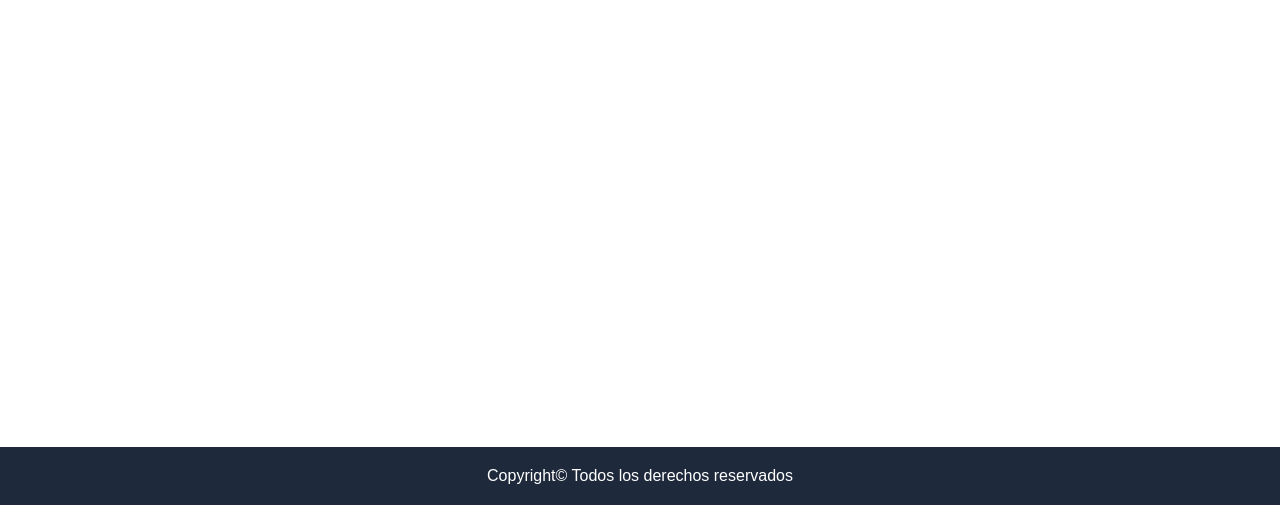
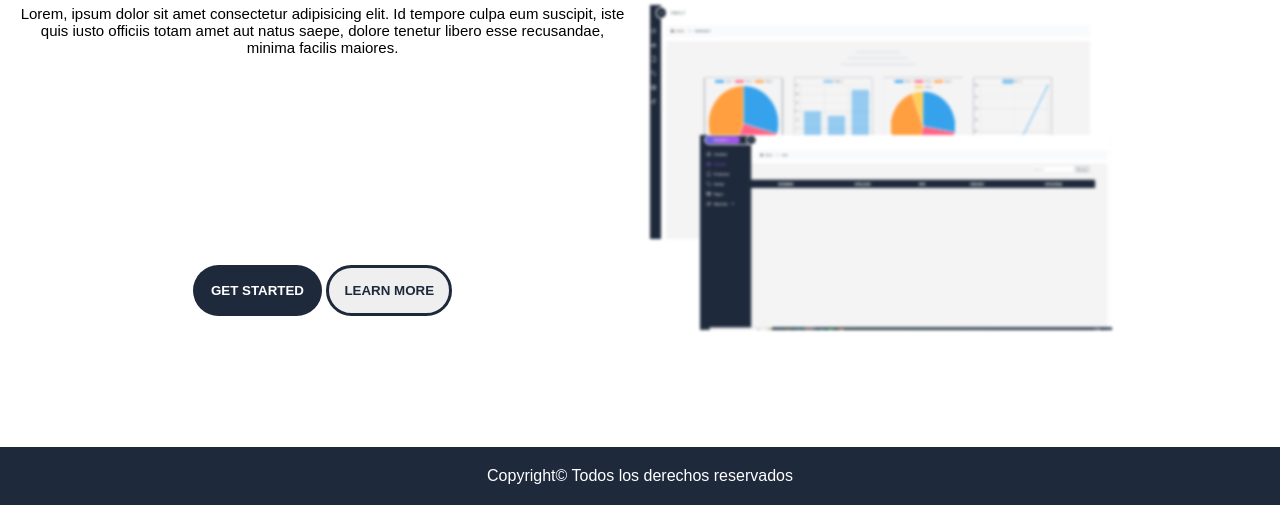
Before and after one commit to FlorCanete/Website, a plain HTML site: page index.html in a window 1280 px wide. Shown: the part 295-800 px from the top of the page. Drawn offline with Linux system fonts and the light colour scheme.

Commit message:
Finalizacion entrega 2

```diff
--- a/css/main.css
+++ b/css/main.css
@@ -61,7 +61,7 @@ div img{
   .menu-button::before,
   .menu-button::after {
     display: block;
-    background-color: black;
+    background-color:#979494;
     position: absolute;
     height: 4px;
     width: 30px;
@@ -86,6 +86,7 @@ div img{
 
   #menu-toggle:checked + .menu-button-container .menu-button {
     background: rgba(255, 255, 255, 0);
+
   }
 
   #menu-toggle:checked + .menu-button-container .menu-button::after {
@@ -93,8 +94,89 @@ div img{
     transform: rotate(-405deg);
   }
 
+/*BODY*/
+  .container{
+    display: grid;
+    grid-template-columns: repeat(12,1fr);
+    justify-content: center;
+    align-items: center;
+    padding: 15px;
 
+}
 
+.container2{
+  grid-column: span 12;
+  display: grid;
+  grid-template-rows: auto 1fr;
+  gap: 20px;
+}
+.container2 div{
+  grid-row: span 4;
+  text-align: center;
+  width: 100%;
+}
+
+.title{
+  color:#444444;
+  font-size: 35px;
+  text-shadow: 2px 6px 4px rgb(139, 139, 139);
+  font-weight: 600;
+}
+
+.information{
+  font-size: 15px;
+}
+
+.images{
+
+  position: relative;
+  width: 100% ;
+  height: 240px
+}
+
+.first-image {
+  position: absolute;
+  top: 0;
+  left: 0;
+  max-width: 444px;
+  min-width:280px ;
+  width: 100%;
+  height: 135px;
+  z-index: 1;
+  filter: blur(1.5px);
+}
+
+.second-image {
+  position: absolute;
+  top: 70px;
+  left: 50px;
+  max-width: 412px;
+  min-width:244px ;
+  width: 85%;
+  height: 135px;
+  z-index: 2;
+  filter: blur(1.5px);
+
+}
+.button button:nth-child(1){
+  background-color: #1E293B;
+  padding: 18px;
+  border-style: none;
+  border-radius: 30px;
+  color:#fff;
+  text-transform: uppercase;
+  font-weight: 900;
+}
+
+.button button:nth-child(2){
+  border:3px solid #1E293B;
+  padding: 15px;
+  border-radius: 30px;
+  color:#1E293B;
+  text-transform: uppercase;
+  font-weight: 900;
+}
+/*FOOTER*/
 footer{
   padding: 20px;
   width: 100%;
@@ -112,9 +194,79 @@ div img{
 
 
 
+/*----------------------------FEAUTER--------------------------------*/
+.containerFeauter{
+  display: flex;
+  flex-direction: column;
+  justify-content: center;
+  align-items: center;
+  padding: 15px;
+  height: 80vh;
+  gap:30px;
+}
+.feauter{
+  display: flex;
+  flex-direction: column;
+  align-items: center;
+  justify-content: center;
+  text-align: center;
+  gap:10px;
+/*Se podra hacer con wrap?*/
+}
+.image{
+  display: flex;
+  align-items: center;
+  justify-content: center;
+  background-color: #7c7a7a;
+  border-radius: 10px;
+  max-width: 214px;
+  min-width: 100px;
+  max-height: 210px;
+  min-height: 100px;
+}
+.containerFeauter .feauter:nth-child(1) .info p{
+  width: 215px;
+}
 
 
   /*MEDIAQUERIES*/
+  @media (min-width: 700px){
+    /*BODY*/
+    .container{
+      height: 80vh;
+    }
+    .container2{
+      grid-template-rows: auto;
+      grid-template-columns: 1fr 1fr;
+    }
+    .container2 div{
+      grid-row: unset;
+    }
+    .information{
+      grid-column: 1;
+
+    }
+    .images{
+      grid-row: span 2;
+      grid-column: 2;
+      display: flex;
+      justify-content: end;
+    }
+    .first-image{
+      height:234px;
+
+    }
+    .second-image{
+      top:130px;
+      height: 195px;
+    }
+
+    /*------------------------FEAUTER----------------------------------*/
+    .containerFeauter{
+      flex-direction: row;
+    }
+  }
+
   @media (max-width: 700px) {
     .menu-button-container {
       display: flex;
@@ -159,4 +311,6 @@ div img{
       color:#fff;
       font-weight: 500;
     }
+
+
   }
--- a/index.html
+++ b/index.html
@@ -7,11 +7,12 @@
         <link rel="stylesheet" href="./css/main.css">
         <title>Incio</title>
     </head>
+
     <body>
         <nav>
             <div class="flex">
                 <div class="">
-                <img src="./imagenes/aluminio.png" alt="">
+                    <a href="index.html"><img src="./imagenes/aluminio.png" alt=""></a>
                 </div>
                 <div class="name">
                     <h1>VJA</h1>
@@ -40,7 +41,28 @@
         </nav>
 
         <main class="container">
+            <div class="container2">
+                <div class="title">
+                    <p>Facilitates the management of your company or business</p>
+                </div>
 
+                <div class="information">
+                    <p>Lorem, ipsum dolor sit amet consectetur adipisicing elit. Id tempore culpa eum suscipit,
+                        iste quis iusto officiis totam amet aut natus saepe, dolore tenetur libero esse recusandae,
+                        minima facilis maiores.
+                    </p>
+                </div>
+
+                <div class="images">
+                    <img class="first-image" src="./imagenes/imagendash.png" alt="Imagen dashboard">
+                    <img class="second-image" src="./imagenes/imagentable.png" alt="Imagen table">
+                </div>
+
+                <div class="button">
+                    <button type="button">Get started</button>
+                    <button>Learn more</button>
+                </div>
+            </div>
         </main>
 
         <footer>
```
Also changed, not shown: pages/aboutus.html (+1 -1 lines), pages/contact.html (+1 -1 lines), pages/demo.html (+1 -1 lines), pages/feature.html (+38 -38 lines), imagenes/imagendash.png (added), imagenes/imagentable.png (added). Lines whose indentation alone changed are shown as unchanged.
